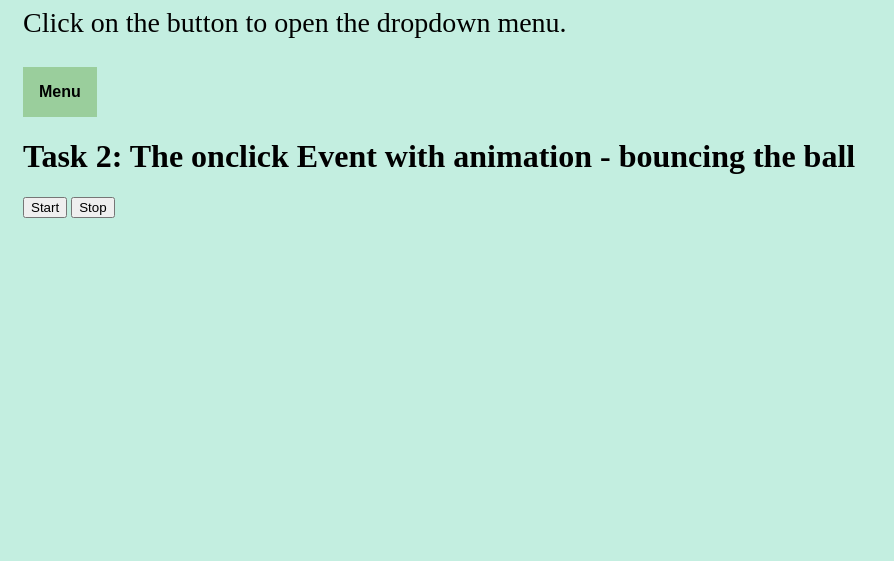
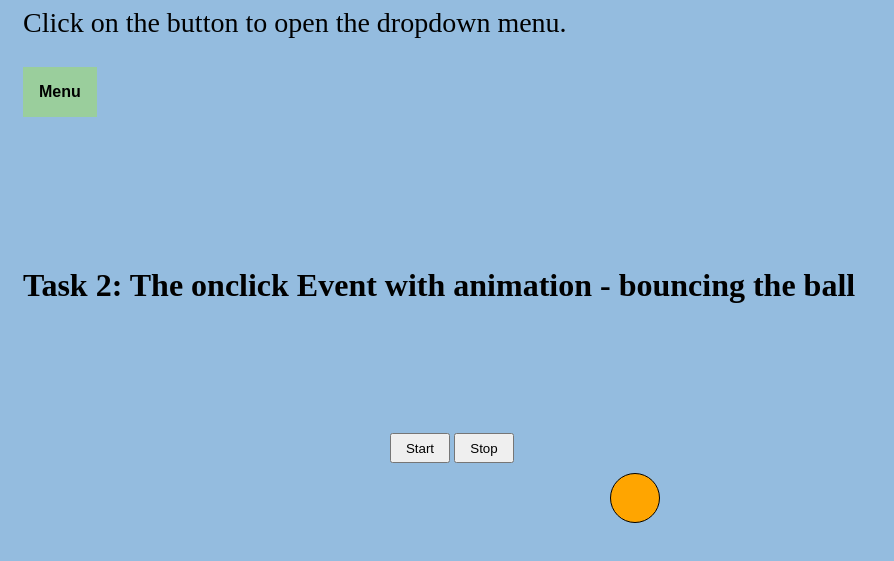
Before and after one commit to Banafsheh75/lab3b, a plain HTML site: page index.html in a window 1280 px wide. Shown: the part 327-888 px from the top of the page, without its empty margins (0-894 px from the left). Before the commit the page ends 800 px from the top, so only its background shows below. Drawn offline with Linux system fonts and the light colour scheme.

Commit message:
css bouncing ball animation

```diff
--- a/style.css
+++ b/style.css
@@ -2,12 +2,15 @@
     box-sizing: border-box;
 }
 body{
-    background-color: rgb(195, 238, 224);
+
     padding: 15px;
+    background-color: #94bcdf;
 }
 p{
     font-size: 28px;
 }
+
+/*dropdown menu*/
 .dropbtn{
     background-color: #9ace9c;
     color: black;
@@ -41,3 +44,77 @@
   .dropdown-content a:hover {background-color: #f1f1f1}
   .show {display:block;
 }
+
+/*bounce ball*/
+.bouncing{
+    margin-top: 150px;
+}
+.mycanvas{
+    width: 500px;
+    height: 500px;
+    position: absolute;
+    margin: auto;
+    margin-top: 700px;
+    left: 0;
+    right: 0;
+    top: 0;
+    bottom: 0;
+
+}
+#ball{
+    border: 1px solid black;
+    width: 50px;
+    height: 50px;
+    border-radius: 50%;
+    background-color: orange;
+    position: relative;
+    top: 100px;
+    left: 220px;
+    animation: ;
+}
+@keyframes bounce {
+    10% {
+          height: 50px;
+        width: 50px;
+    }
+    30%{
+        height: 50px;
+        width: 40px;
+    }
+    50% {
+        height: 30px;
+        width: 57px;
+        transform: translateY(240px);
+    }
+    75%{
+        height: 50px;
+        width: 57px;
+    }
+    100%{
+        transform: translateY(0px);
+    }
+}
+.container{
+    width: 57px;
+    height: 50px;
+}
+#shadow{
+    background-color: rgba(8,8,8,.05);
+    height: 10px;
+    width: 65px;
+    border-radius: 50%;
+    position:relative;
+    top:310px;
+    left:212px;
+    z-index: -1;
+    animation: ;
+}
+@keyframes shrink{
+    50%{
+        transform:scaleX(0.5);
+    }
+}
+#startbtn, #stopbtn{
+    width: 60px;
+    height: 30px;
+}
```
